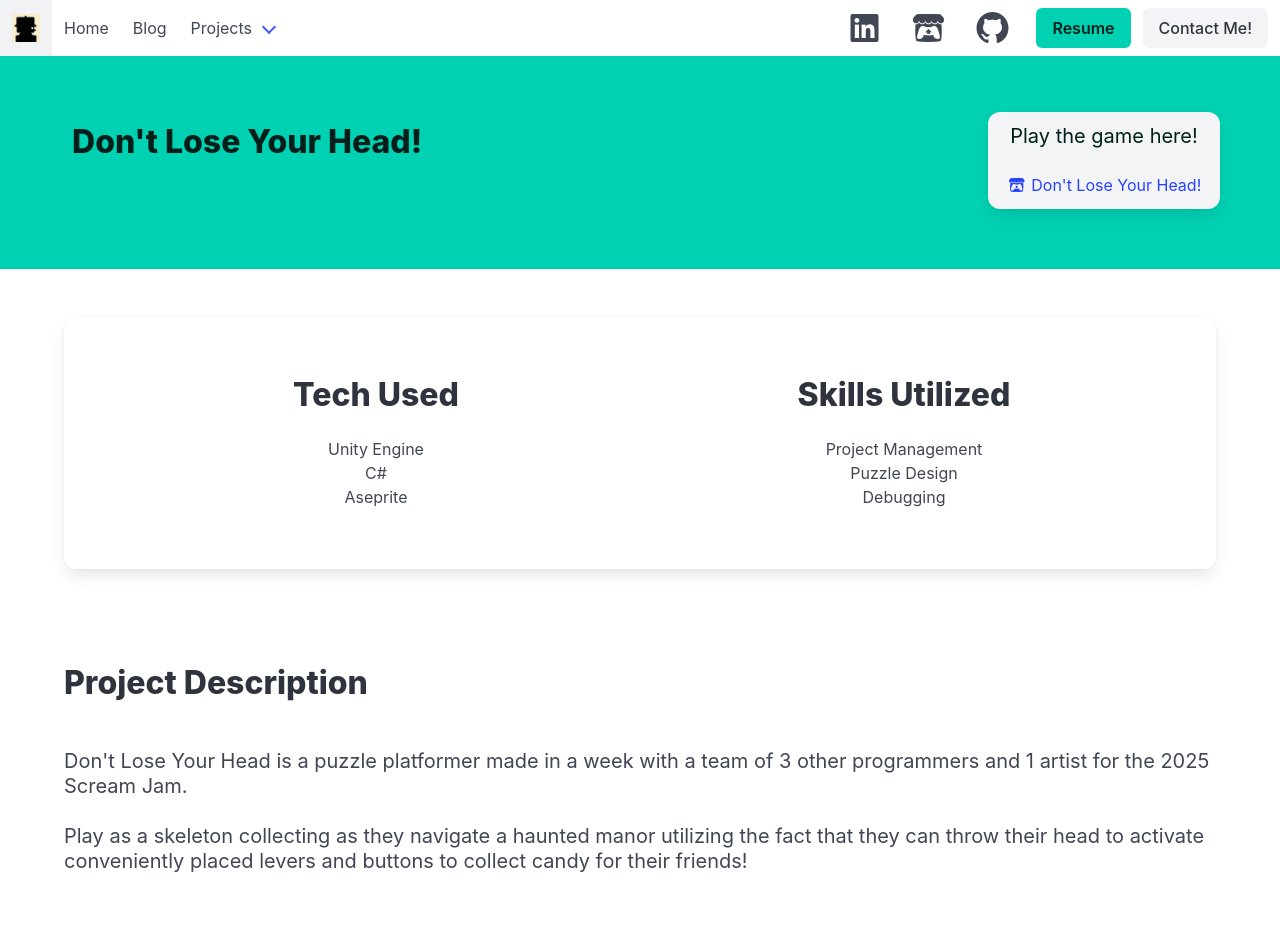
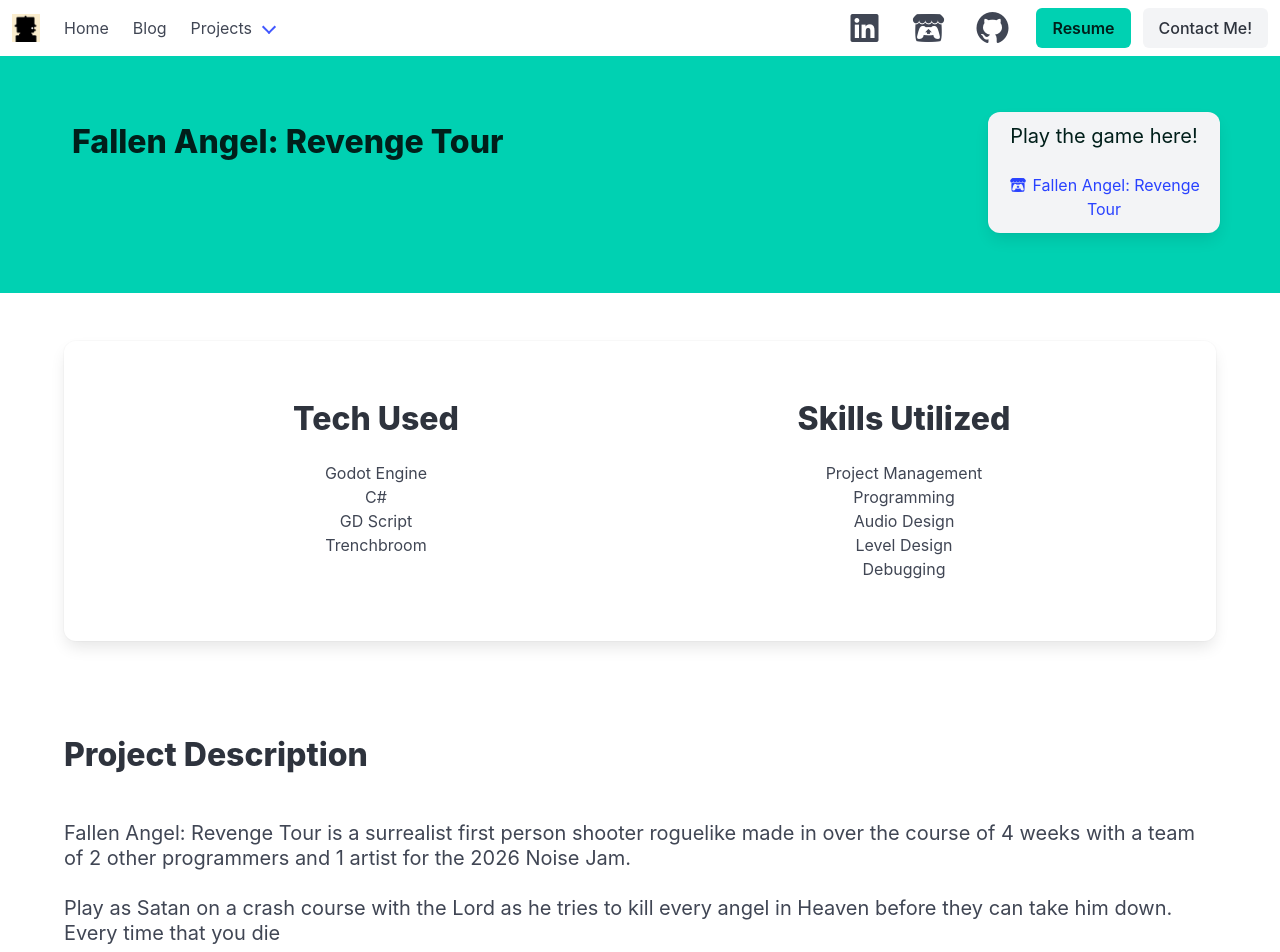
Before and after one commit to ActuallySanta/ActuallySanta.github.io, a plain HTML site: page NEW SITE/Project Pages/FallenAngel-Project.html in a window 1280 px wide. Shown: the top 952 px of the page. Drawn offline with nearby package versions, Linux system fonts and the light colour scheme; files whose address does not match are found by name.

Commit message:
Began working on final project page

```diff
--- a/NEW SITE/Project Pages/FallenAngel-Project.html
+++ b/NEW SITE/Project Pages/FallenAngel-Project.html
@@ -3,7 +3,7 @@
   <head>
     <meta charset="UTF-8" />
     <meta name="viewport" content="width=device-width, initial-scale=1.0" />
-    <title>Don't Lose Your Head! Project Page</title>
+    <title>Fallen Angel: Revenge Tour Project Page</title>
 
     <link
       rel="stylesheet"
@@ -22,7 +22,7 @@
       referrerpolicy="no-referrer"
     />
 
-    <link rel="icon" href="../media/favicon.ico" type="image/x-icon" />
+    <link rel="icon" href="../Media/favicon.ico" type="image/x-icon" />
   </head>
   <body>
     <nav
@@ -123,17 +123,17 @@
     <section class="section hero is-primary is-small">
       <div class="hero-body columns">
         <div class="column is-four-fifths">
-          <h1 class="title">Don't Lose Your Head!</h1>
+          <h1 class="title">Fallen Angel: Revenge Tour</h1>
         </div>
 
         <div class="has-text-centered column box has-background-light">
           <h2 class="subtitle">Play the game here!</h2>
 
           <a
-            href="https://genuinesanta.itch.io/dont-lose-your-head"
+            href="https://genuinesanta.itch.io/fallen-angels-revenge-tour"
             target="_blank"
             class="is-link"
-            ><i class="fa-brands fa-itch-io"></i> Don't Lose Your Head!</a
+            ><i class="fa-brands fa-itch-io"></i> Fallen Angel: Revenge Tour</a
           >
         </div>
       </div>
@@ -142,16 +142,19 @@
       <div class="column">
         <h2 class="title has-text-centered">Tech Used</h2>
         <ul class="has-text-centered">
-          <li>Unity Engine</li>
+          <li>Godot Engine</li>
           <li>C#</li>
-          <li>Aseprite</li>
+          <li>GD Script</li>
+          <li>Trenchbroom</li>
         </ul>
       </div>
       <div class="column">
         <h2 class="title has-text-centered">Skills Utilized</h2>
         <ul class="has-text-centered">
           <li>Project Management</li>
-          <li>Puzzle Design</li>
+          <li>Programming</li>
+          <li>Audio Design</li>
+          <li>Level Design</li>
           <li>Debugging</li>
         </ul>
       </div>
@@ -162,13 +165,14 @@
         <h2 class="title">Project Description</h2>
         <br />
         <p class="subtitle">
-          Don't Lose Your Head is a puzzle platformer made in a week with a team
-          of 3 other programmers and 1 artist for the 2025 Scream Jam. <br />
+          Fallen Angel: Revenge Tour is a surrealist first person shooter
+          roguelike made in over the course of 4 weeks with a team of 2 other
+          programmers and 1 artist for the 2026 Noise Jam.
           <br />
-          Play as a skeleton collecting as they navigate a haunted manor
-          utilizing the fact that they can throw their head to activate
-          conveniently placed levers and buttons to collect candy for their
-          friends!
+          <br />
+          Play as Satan on a crash course with the Lord as he tries to kill
+          every angel in Heaven before they can take him down. Every time that
+          you die
         </p>
       </div>
     </section>
```
Also changed, not shown: NEW SITE/Project Pages/IceTaxi-Project.html (+1 -1 lines), NEW SITE/Project Pages/TuxedoTim-Project.html (+1 -1 lines), NEW SITE/index.html (+20 -6 lines), NEW SITE/Media/Game-Screenshots/FallenAngel-RevengeTour/FallenAngel-Screenshot1.png (added), NEW SITE/Media/Game-Screenshots/FallenAngel-RevengeTour/FallenAngel-Screenshot2.png (added), NEW SITE/Media/Game-Screenshots/FallenAngel-RevengeTour/FallenAngel-Screenshot3.png (added).
